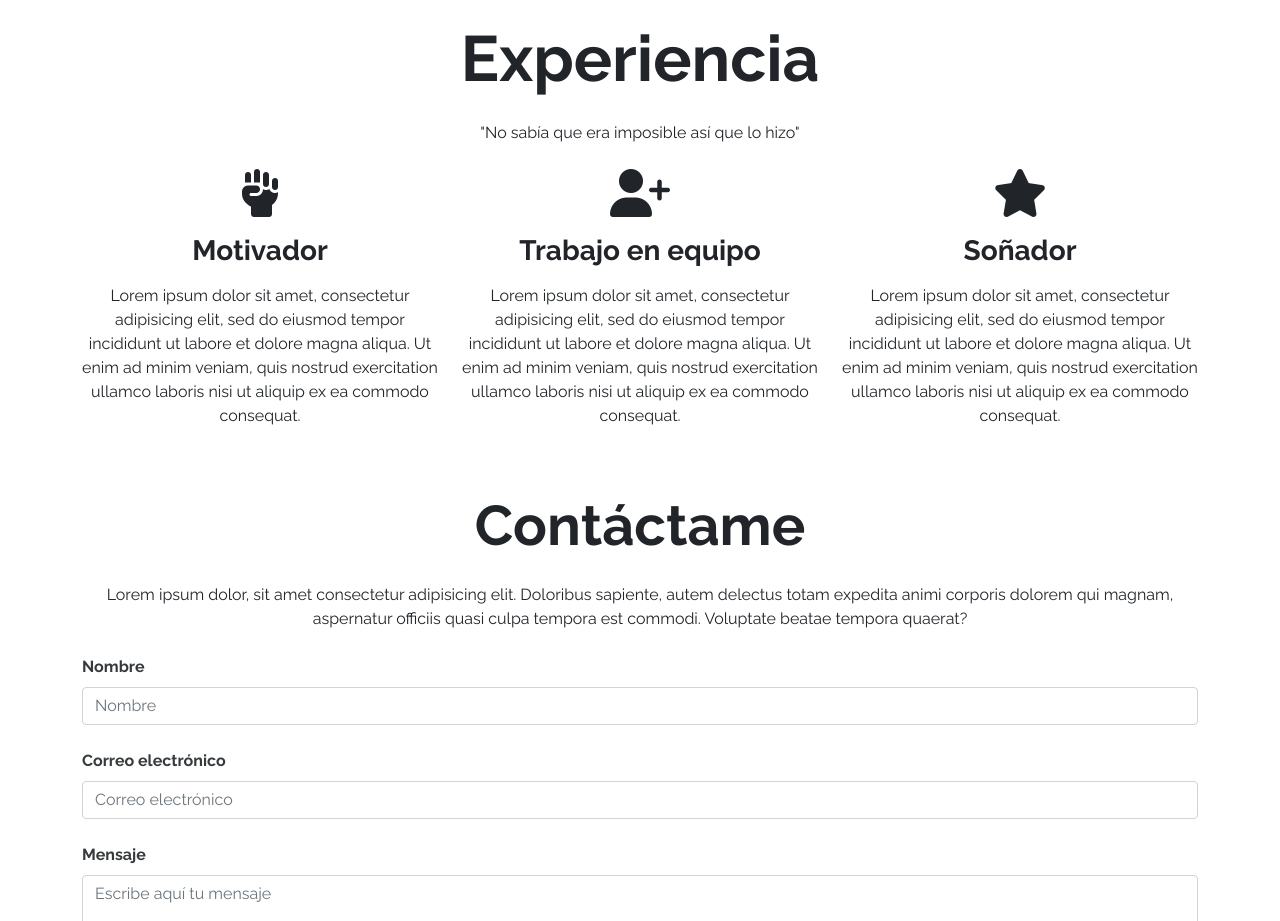
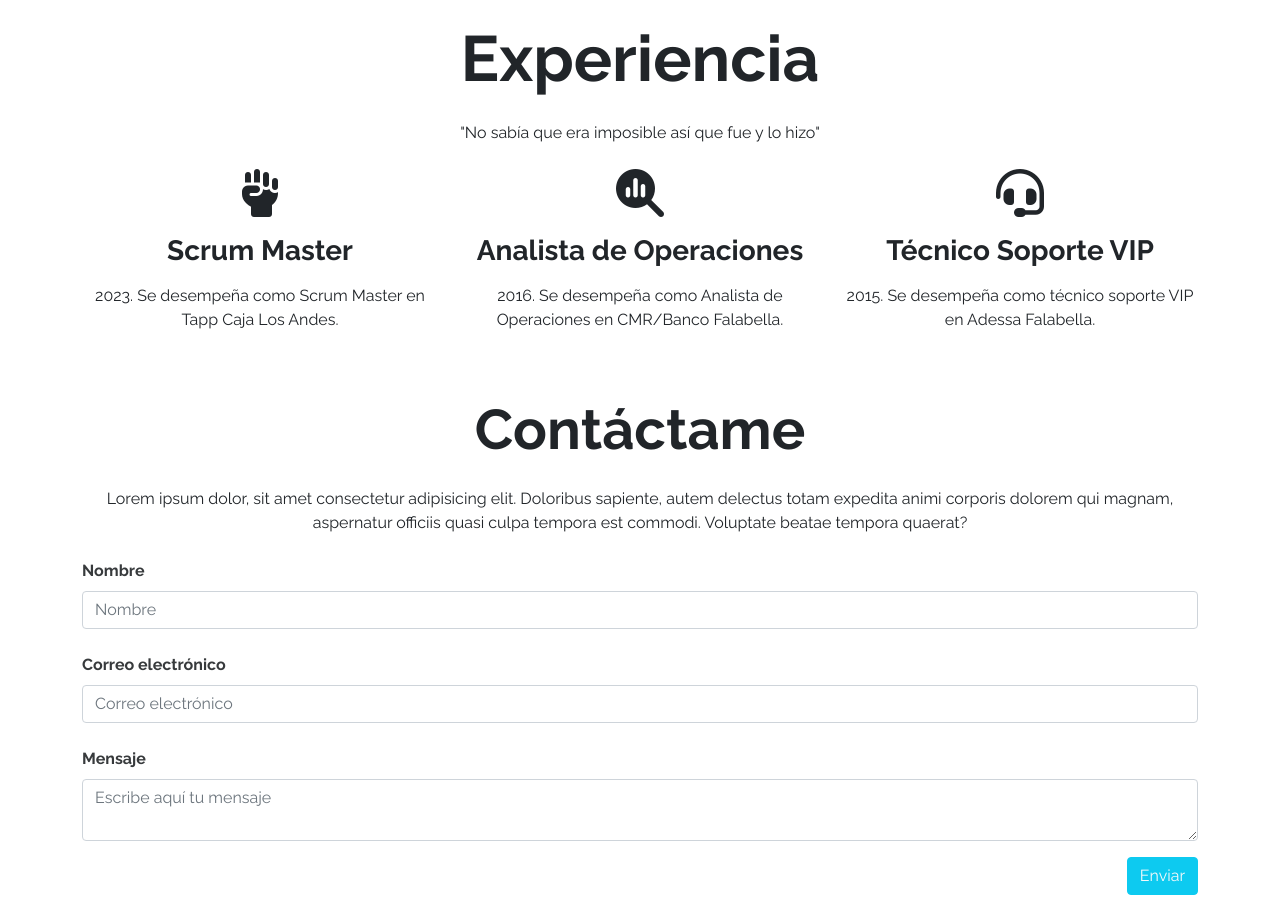
Before and after one commit to Noxvill/noxvill.github.io, a plain HTML site: page index.html in a window 1280 px wide. Shown: the part 1260-2181 px from the top of the page. Drawn offline with nearby package versions, Linux system fonts and the light colour scheme.

Commit message:
Agregando sección experiencia

```diff
--- a/index.html
+++ b/index.html
@@ -122,39 +122,33 @@
         <h2 class="display-3 fw-bold my-4">Experiencia</h2>
 
         <p class="my-4">
-            "No sabía que era imposible así que lo hizo"
+            "No sabía que era imposible así que fue y lo hizo"
         </p>
 
 
         <div class="row">
             <div class="col-12 col-md-4">
                 <i class="fa-solid fa-hand-fist fa-3x"></i>
-                <h3 class="my-3 fw-bold">Motivador</h3>
+                <h3 class="my-3 fw-bold">Scrum Master</h3>
                 <p class="my-3">
-                    Lorem ipsum dolor sit amet, consectetur adipisicing elit, sed do
-                    eiusmod tempor incididunt ut labore et dolore magna aliqua. Ut enim
-                    ad minim veniam, quis nostrud exercitation ullamco laboris nisi ut
-                    aliquip ex ea commodo consequat.
+                    2023. Se desempeña como Scrum Master en Tapp Caja Los Andes.
                 </p>
             </div>
             <div class="col-12 col-md-4">
-                <i class="fa-solid fa-user-plus fa-3x"></i>
-                <h3 class="my-3 fw-bold">Trabajo en equipo</h3>
+                <!-- <i class="fa-solid fa-user-plus fa-3x"></i> -->
+                <!-- <i class="fa-solid fa-headset fa-3x"></i> -->
+                <i class="fa-solid fa-magnifying-glass-chart fa-3x"></i>
+                <h3 class="my-3 fw-bold">Analista de Operaciones</h3>
                 <p class="my-3">
-                    Lorem ipsum dolor sit amet, consectetur adipisicing elit, sed do
-                    eiusmod tempor incididunt ut labore et dolore magna aliqua. Ut enim
-                    ad minim veniam, quis nostrud exercitation ullamco laboris nisi ut
-                    aliquip ex ea commodo consequat.
+                    2016. Se desempeña como Analista de Operaciones en CMR/Banco Falabella.
                 </p>
             </div>
             <div class="col-12 col-md-4">
-                <i class="fa-solid fa-star fa-3x"></i>
-                <h3 class="my-3 fw-bold">Soñador</h3>
+                <!-- <i class="fa-solid fa-star fa-3x"></i> -->
+                <i class="fa-solid fa-headset fa-3x"></i>
+                <h3 class="my-3 fw-bold">Técnico Soporte VIP</h3>
                 <p class="my-3">
-                    Lorem ipsum dolor sit amet, consectetur adipisicing elit, sed do
-                    eiusmod tempor incididunt ut labore et dolore magna aliqua. Ut enim
-                    ad minim veniam, quis nostrud exercitation ullamco laboris nisi ut
-                    aliquip ex ea commodo consequat.
+                    2015. Se desempeña como técnico soporte VIP en Adessa Falabella.
                 </p>
             </div>
         </div>
```
